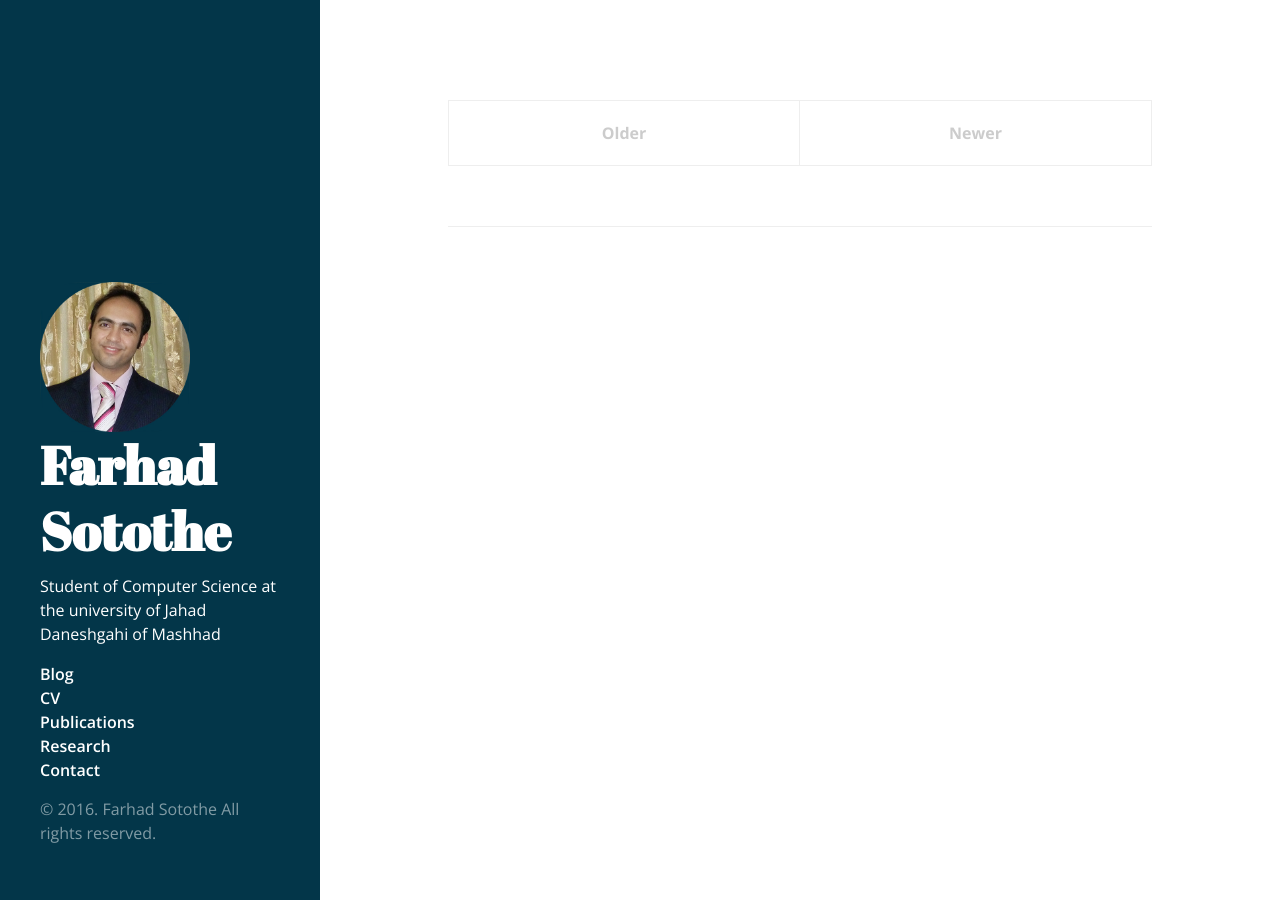
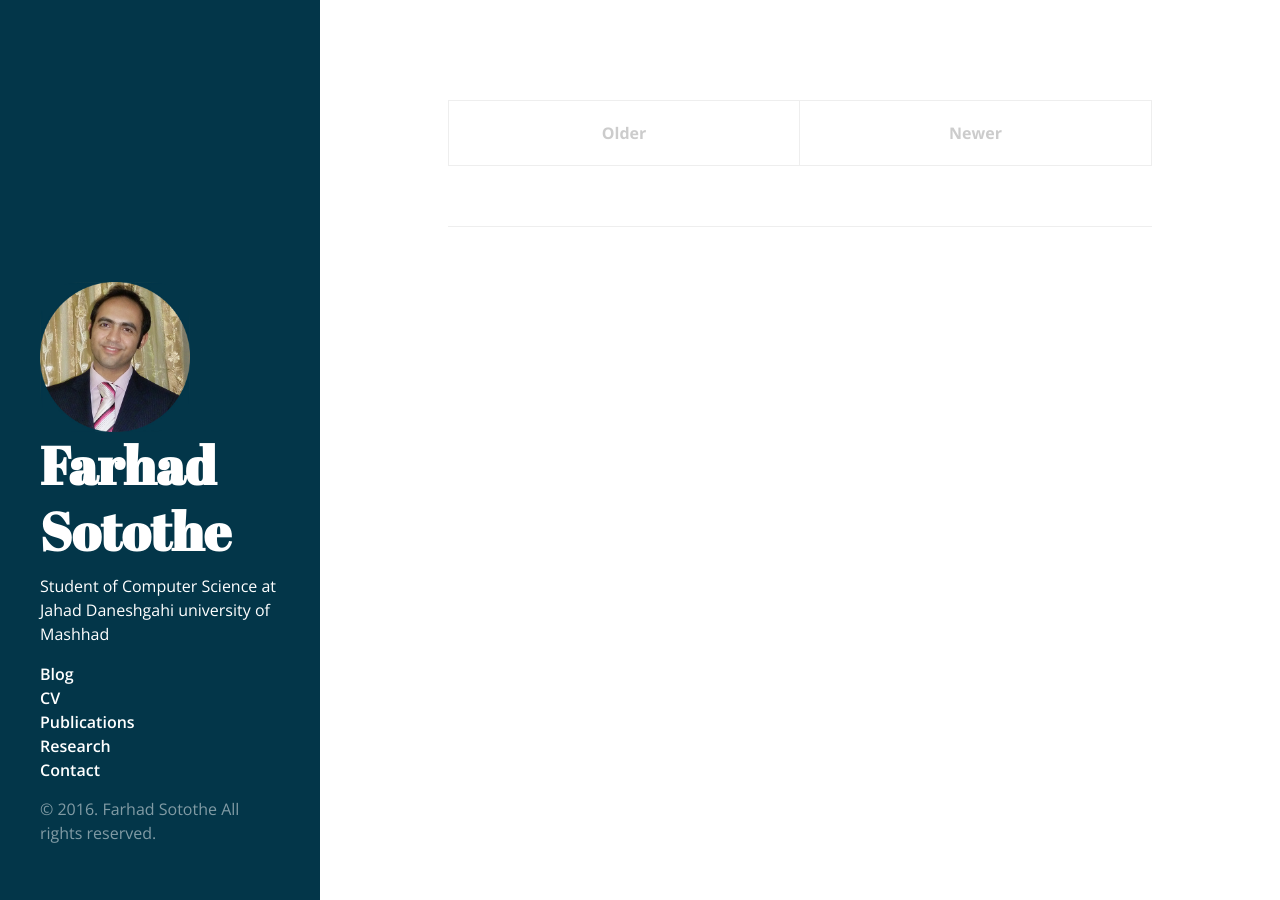
Before and after one commit to sotothe/sotothe.github.io, a Jekyll site: the page built from index.html, in a window 1280 px wide. Built offline with Jekyll 4.4.1, drawn with Linux system fonts in a browser that asks for light colours; nearby versions of some CDN libraries; the list of posts is cut into pages by our own code; comment, search, counter and statistics services are not loaded.

Commit message:
Mr Hyde was here …

```diff
--- a/_config.yml
+++ b/_config.yml
@@ -1,6 +1,6 @@
 title:        Farhad Sotothe
 tagline:      'Farhad Sotothe'
-description:  'Student of Computer Science at the university of Jahad Daneshgahi of Mashhad'
+description:  'Student of Computer Science at Jahad Daneshgahi university of Mashhad'
 url:    http://sotothe.github.io
 version:      1.1.1
 author:
```
